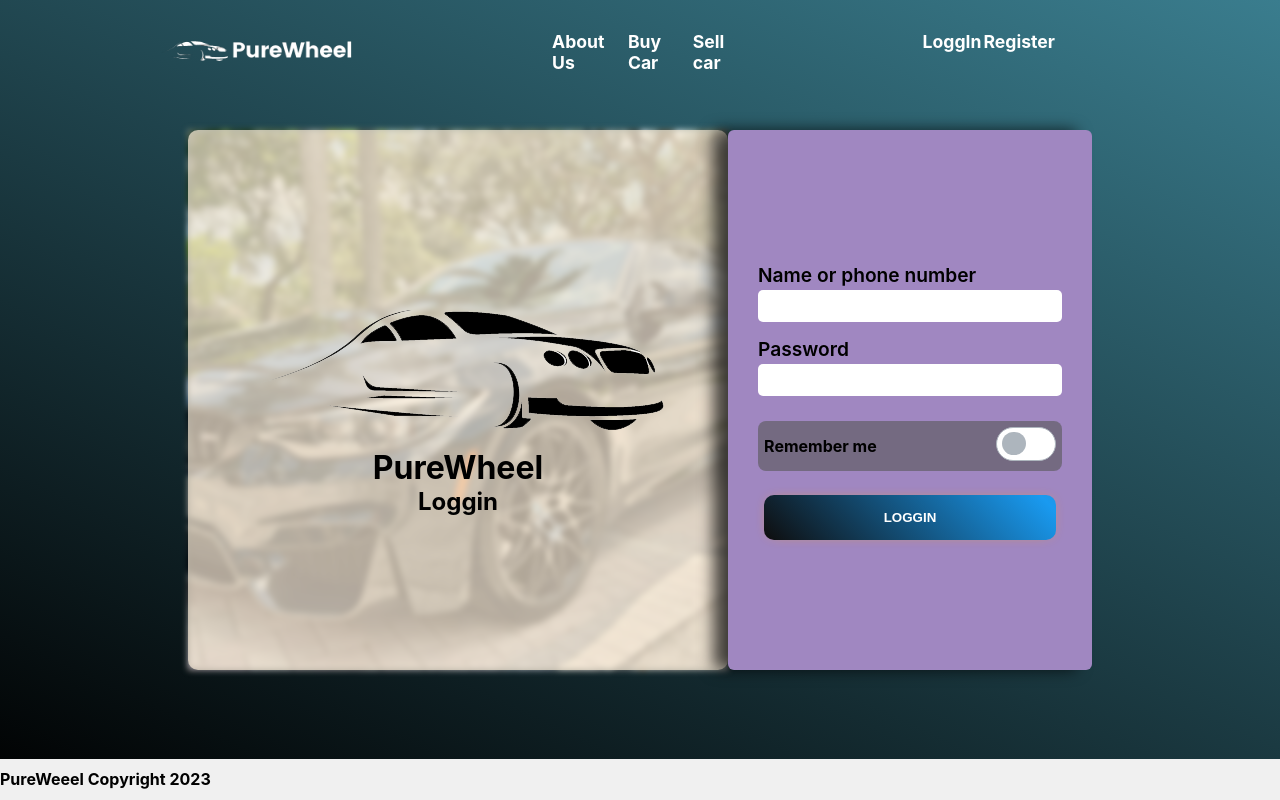
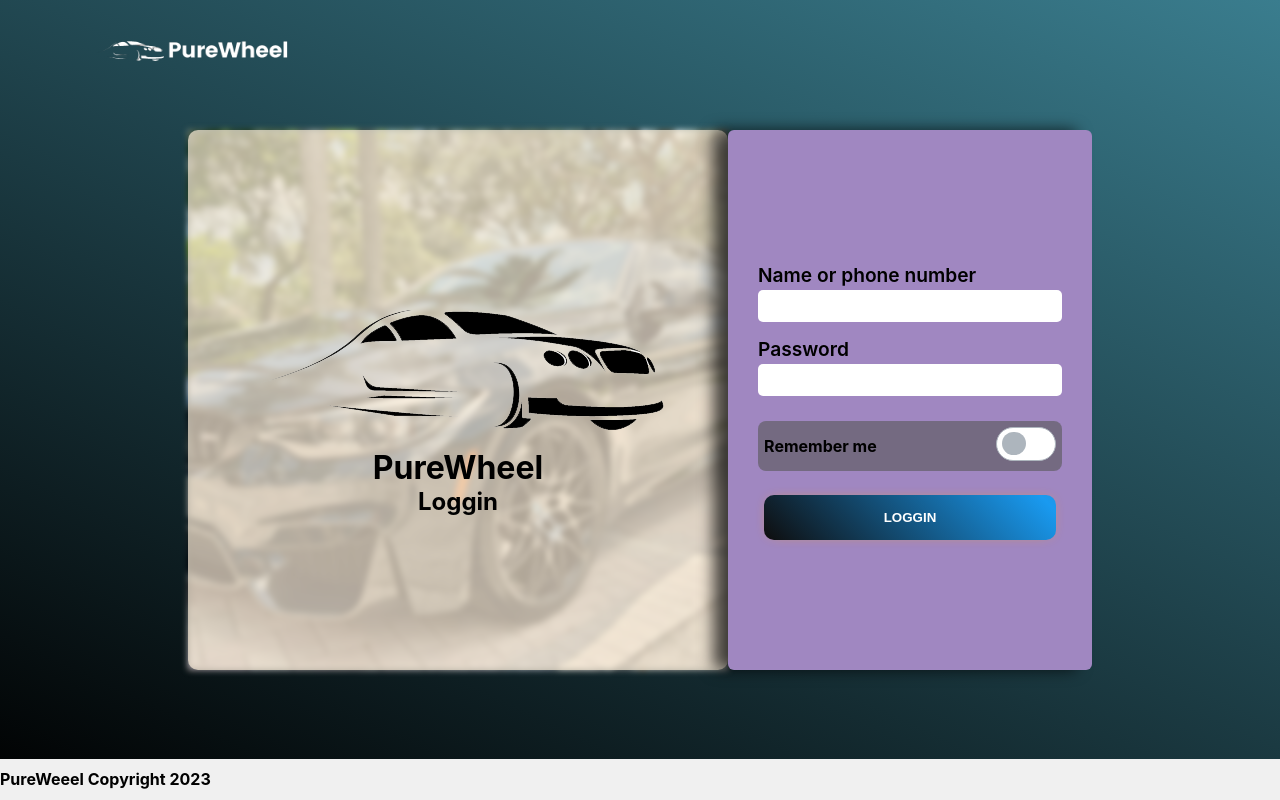
Before and after one commit to Maxipar03/front-pureWheel, a React (Vite) app: page /user/loggin in a window 1280 px wide. Built offline with nearby package versions, Linux system fonts and the light colour scheme.

Commit message:
header modify
'header modify'

```diff
--- a/package.json
+++ b/package.json
@@ -24,7 +24,7 @@
     "eslint-plugin-react": "^7.32.2",
     "eslint-plugin-react-hooks": "^4.6.0",
     "eslint-plugin-react-refresh": "^0.4.1",
-    "react-router-dom": "^6.10.0",
+    "react-router-dom": "^6.14.2",
     "vite": "^4.4.0"
   }
 }
--- a/src/components/header/header.css
+++ b/src/components/header/header.css
@@ -1,50 +1,31 @@
-.componentHeader {
-    width: 100%;
-    display: flex;
-    justify-content: center;
-}
-
 .header{
     display: flex;
-    width: 75%;
+    width: 100%;
     align-items: center;
     justify-content: space-between;
     position: absolute;
-    z-index: 100;
+    z-index: 10;
     color: white;
 }
 
 .divLogo {
-    width: 20%;
+    width: 30%;
     justify-content: center;
     display: flex;
 }
-
-.options {
-    width: 70%;
-    display: flex;
-    justify-content: space-around;
+.logo{
+    text-decoration: none;
+    color: white;
 }
 
-
-.selectors {
-    display: flex;
-    width: 30%;
-    justify-content: space-around;
-    align-items: center;
+.options{
+    display: none;
 }
 
-
-.selectors li{
-    list-style: none;
-    font-size: 1.1rem;
-    font-weight: bold;
-}
-
-.selectorsSession {
+.divBurgerMenu{
+    width: 30%;
     display: flex;
-    width: 20%;
-    justify-content: space-around;
+    justify-content: center;
 }
 
 .selectorsSession li{
```
Also changed, not shown: 1 other file (tests, documents, lock files or other folders).
